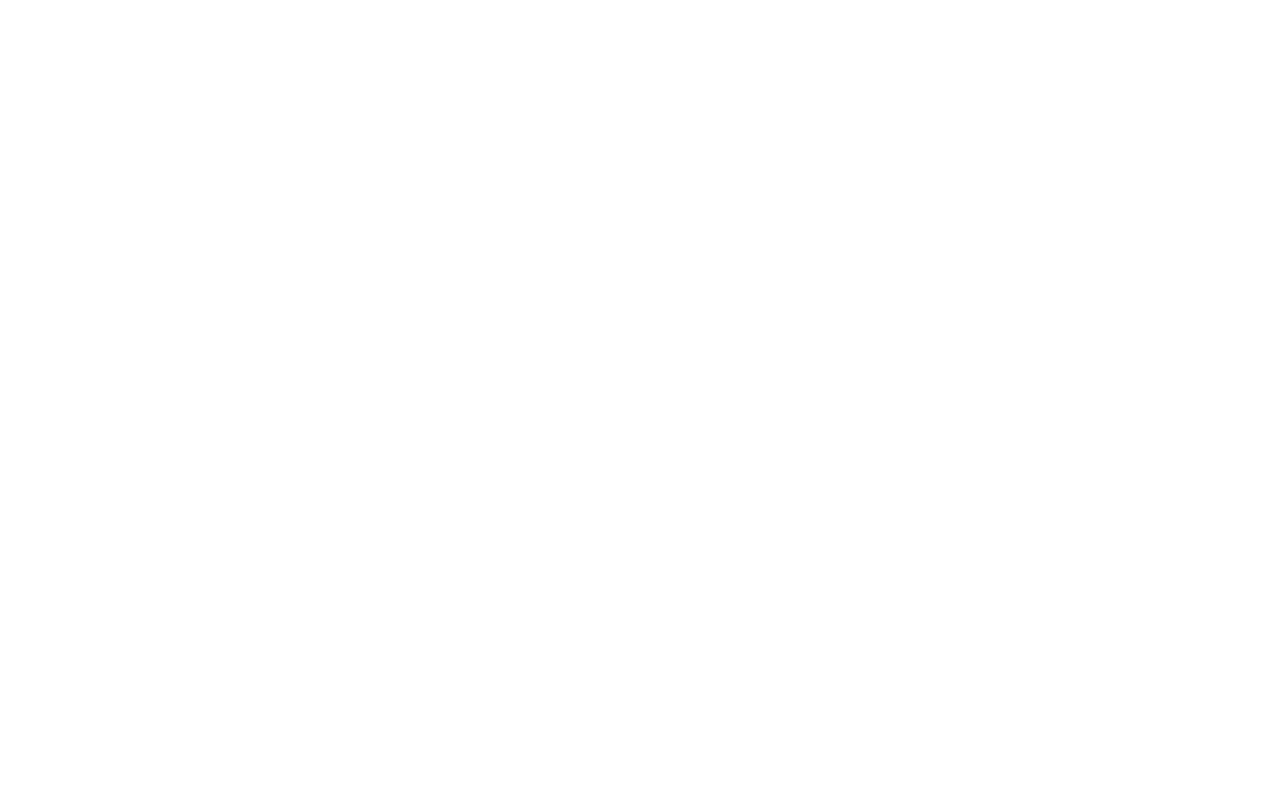
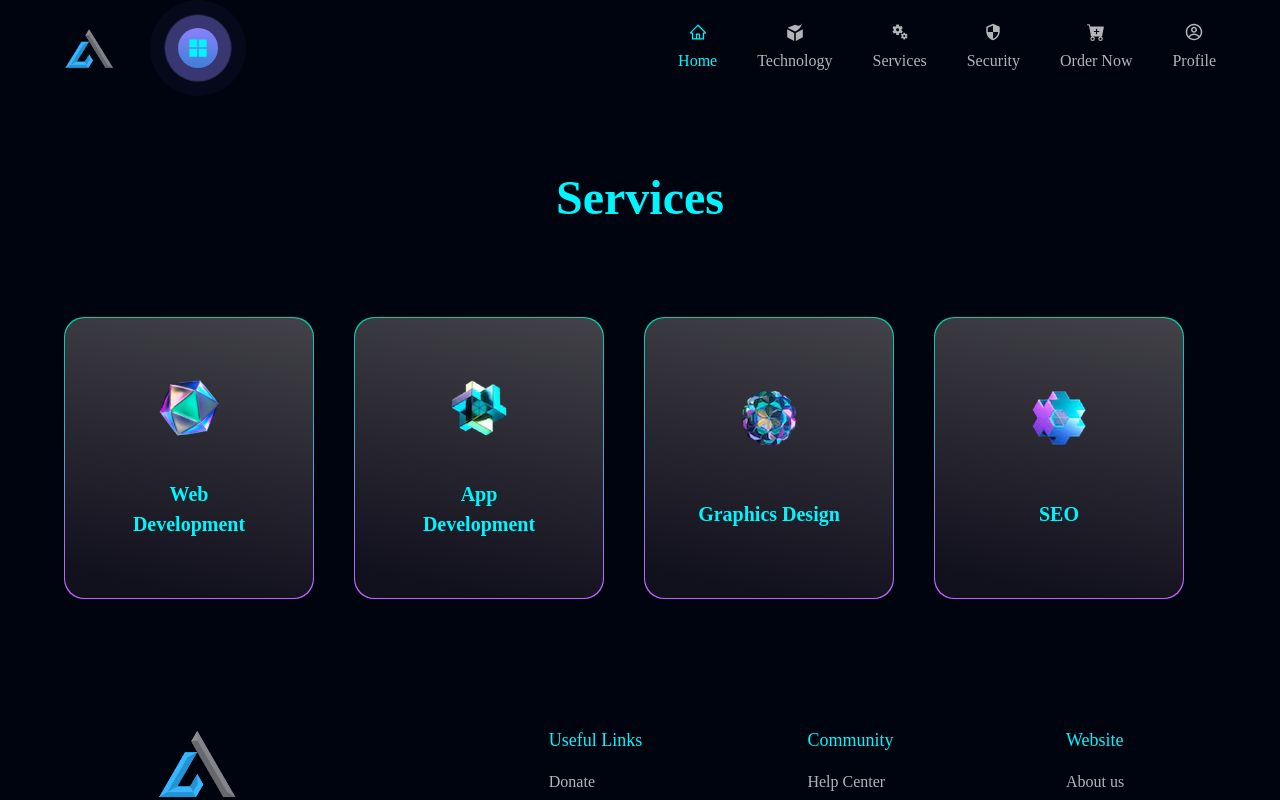
Before and after one commit to sazzad47/tech-ecommerce, a React (Create React App) app: page /services in a window 1280 px wide. Before the commit this address had no page. Shown: the top 800 px of the page. Built offline with nearby package versions, Linux system fonts and the light colour scheme.

Commit message:
make it better

```diff
--- a/src/products/pages/order/index.tsx
+++ b/src/products/pages/order/index.tsx
@@ -189,7 +189,7 @@
                   <input
                     name="postcode"
                     type="text"
-                    placeholder="Post Code"
+                    placeholder="Enter delivery date"
                     className="bg-black-gradient-2 w-full px-4 py-3 text-sm border border-gray-300 rounded lg:text-sm focus:outline-none focus:ring-1 focus:ring-gray-600"
                   />
                 </div>
--- /dev/null
+++ b/src/products/pages/services/Services.jsx
@@ -0,0 +1,32 @@
+import { services } from "../../constants";
+
+const ServiceCard = ({ title, icon }) => (
+  <div className="xs:w-[250px] w-full">
+    <div className="w-full green-pink-gradient p-[1px] rounded-[20px] ">
+      <div className="bg-black-gradient-2 rounded-[20px] py-5 px-12 min-h-[280px] flex justify-evenly items-center flex-col">
+        <img
+          src={icon}
+          alt="web-development"
+          className="w-16 h-16 object-contain"
+        />
+        <h3 className="text-secondaryTheme text-[20px] font-bold text-center">
+          {title}
+        </h3>
+      </div>
+    </div>
+  </div>
+);
+
+const Services = () => {
+  return (
+    <>
+      <div className="mt-20 flex flex-wrap gap-10">
+        {services.map((service, index) => (
+          <ServiceCard key={service.title} index={index} {...service} />
+        ))}
+      </div>
+    </>
+  );
+};
+
+export default Services;
--- /dev/null
+++ b/src/products/pages/services/index.tsx
@@ -0,0 +1,21 @@
+import styles from "../../style";
+import AllServices from "./Services";
+
+const Services = () => {
+
+  return (
+    <div
+      className={`${styles.paddingX} ${styles.paddingY} bg-primaryTheme text-secondaryTheme`}
+    >
+      <div className="">
+        <h1 className={`flex items-center justify-center ${styles.heading2}`}>
+          Services
+        </h1>
+      </div>
+      <AllServices/>
+
+    </div>
+  );
+};
+
+export default Services;
--- a/src/products/routes/Routes.tsx
+++ b/src/products/routes/Routes.tsx
@@ -3,6 +3,7 @@
 import Checkout from "../pages/checkout";
 import ProductDetails from "../pages/products/[id]";
 import Order from "../pages/order";
+import Services from "../pages/services";
 
 
 const routes = [
@@ -12,6 +13,7 @@
     { path: "/checkout", component: <Checkout /> },
     { path: "/products/:id", component: <ProductDetails /> },
     { path: "/order", component: <Order /> },
+    { path: "/services", component: <Services /> },
 ]
 
 export {routes};
```
Also changed, not shown: 1 other file (tests, documents, lock files or other folders).
